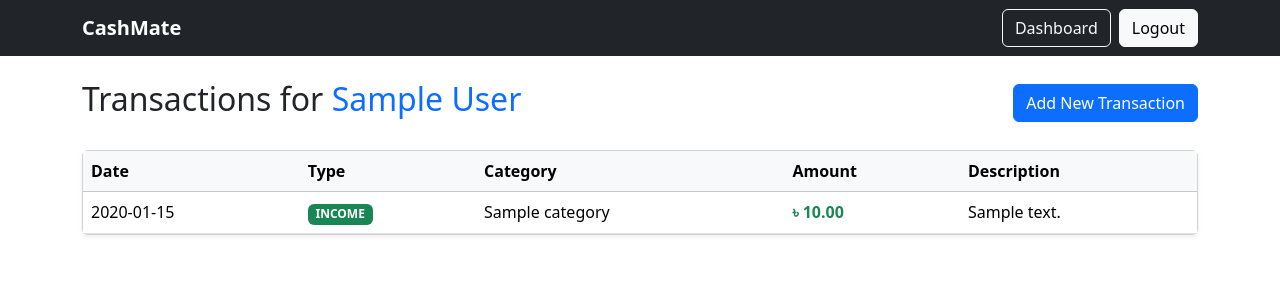
After one commit to msliveme/cashmate, a Django app: page /account/1/transactions/ in a window 1280 px wide. The commit adds this page. Shown: the top 300 px of the page. Run offline with Django 5.2, Linux system fonts and the light colour scheme; a user stored in the database is signed in; tables that the repository leaves empty hold one stand-in row (values such as "Sample post").

Commit message:
feat: Implement transaction management

```diff
--- a/core/templates/core/dashboard.html
+++ b/core/templates/core/dashboard.html
@@ -15,6 +15,8 @@
                     <p class="card-text fs-2 fw-bold {% if item.balance < 0 %}text-danger{% endif %}">
                         ৳ {{ item.balance|floatformat:2 }}
                     </p>
+                    <a href="{% url 'view_transactions' item.account.id %}" class="btn btn-outline-primary btn-sm">View Transactions</a>
+                    <a href="{% url 'add_transaction' item.account.id %}" class="btn btn-primary btn-sm">Add Transaction</a>
                 </div>
             </div>
         </div>
--- /dev/null
+++ b/core/templates/core/view_transactions.html
@@ -0,0 +1,52 @@
+{% extends 'core/base.html' %}
+
+{% block title %}Transactions for {{ account.name }} - CashMate{% endblock %}
+
+{% block content %}
+<div class="container mt-4">
+    <div class="d-flex justify-content-between align-items-center mb-4">
+        <h2>Transactions for <span class="text-primary">{{ account.name }}</span></h2>
+        <a href="{% url 'add_transaction' account.id %}" class="btn btn-primary">Add New Transaction</a>
+    </div>
+
+    {% if transactions %}
+    <div class="card shadow-sm">
+        <div class="table-responsive">
+            <table class="table table-hover mb-0">
+                <thead class="table-light">
+                    <tr>
+                        <th scope="col">Date</th>
+                        <th scope="col">Type</th>
+                        <th scope="col">Category</th>
+                        <th scope="col">Amount</th>
+                        <th scope="col">Description</th>
+                    </tr>
+                </thead>
+                <tbody>
+                    {% for transaction in transactions %}
+                    <tr>
+                        <td>{{ transaction.date|date:"Y-m-d" }}</td>
+                        <td>
+                            <span class="badge {% if transaction.transaction_type == 'INCOME' %}bg-success{% else %}bg-danger{% endif %}">
+                                {{ transaction.transaction_type|capfirst }}
+                            </span>
+                        </td>
+                        <td>{{ transaction.category.name|default:"--" }}</td>
+                        <td class="fw-bold {% if transaction.transaction_type == 'INCOME' %}text-success{% else %}text-danger{% endif %}">
+                            ৳ {{ transaction.amount|floatformat:2 }}
+                        </td>
+                        <td>{{ transaction.description|default:"--" }}</td>
+                    </tr>
+                    {% endfor %}
+                </tbody>
+            </table>
+        </div>
+    </div>
+    {% else %}
+    <div class="text-center p-5 border rounded">
+        <h4>No transactions yet.</h4>
+        <p>Click 'Add New Transaction' to get started.</p>
+    </div>
+    {% endif %}
+</div>
+{% endblock %}
--- a/core/urls.py
+++ b/core/urls.py
@@ -6,4 +6,6 @@ urlpatterns = [
     path('dashboard/', views.dashboard, name='dashboard'),
     path('add-account/', views.add_account, name='add_account'),
     path('register/', views.register, name='register'),
+    path('account/<int:account_id>/transactions/', views.view_transactions, name='view_transactions'),
+    path('account/<int:account_id>/add_transaction/', views.add_transaction, name='add_transaction'),
 ]
--- a/core/views.py
+++ b/core/views.py
@@ -1,8 +1,8 @@
-from django.shortcuts import render, redirect
+from django.shortcuts import render, redirect, get_object_or_404
 from django.contrib.auth.decorators import login_required
 from django.contrib.auth import login
 from django.contrib.auth.forms import UserCreationForm
-from .models import Account, Transaction
+from .models import Account, Transaction, Category
 from django.db.models import Sum, DecimalField
 
 def index(request):
@@ -46,3 +46,43 @@ def register(request):
     else:
         form = UserCreationForm()
     return render(request, 'registration/register.html', {'form': form})
+
+@login_required
+def view_transactions(request, account_id):
+    account = get_object_or_404(Account, id=account_id, user=request.user)
+    transactions = Transaction.objects.filter(account=account).order_by('-date')
+    context = {
+        'account': account,
+        'transactions': transactions
+    }
+    return render(request, 'core/view_transactions.html', context)
+
+@login_required
+def add_transaction(request, account_id):
+    account = get_object_or_404(Account, id=account_id, user=request.user)
+    if request.method == 'POST':
+        transaction_type = request.POST['transaction_type']
+        amount = request.POST['amount']
+        date = request.POST['date']
+        category_id = request.POST['category']
+        description = request.POST['description']
+
+        category = get_object_or_404(Category, id=category_id, user=request.user) if category_id else None
+
+        Transaction.objects.create(
+            user=request.user,
+            account=account,
+            transaction_type=transaction_type,
+            amount=amount,
+            date=date,
+            category=category,
+            description=description
+        )
+        return redirect('view_transactions', account_id=account.id)
+
+    categories = Category.objects.filter(user=request.user)
+    context = {
+        'account': account,
+        'categories': categories
+    }
+    return render(request, 'core/add_transaction.html', context)
```
Also changed, not shown: core/templates/core/add_transaction.html (added, +51 -0 lines).
